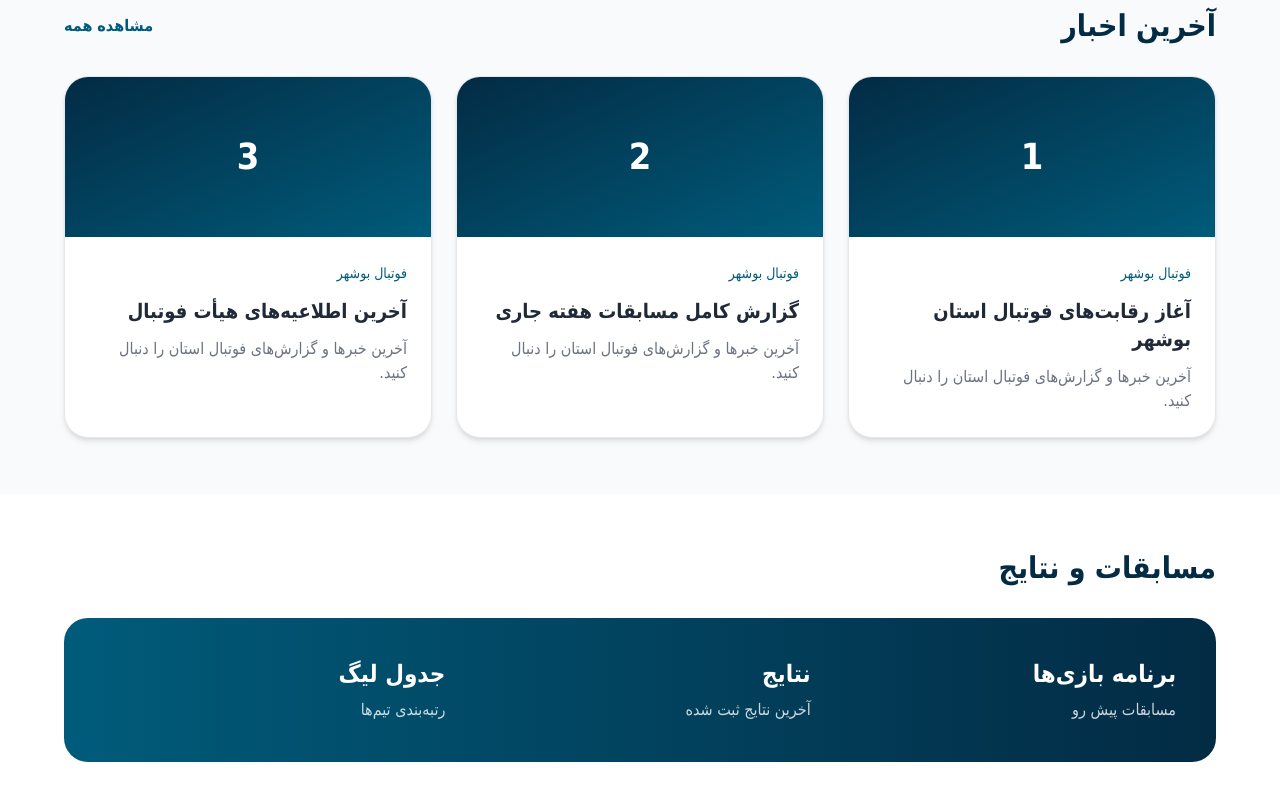
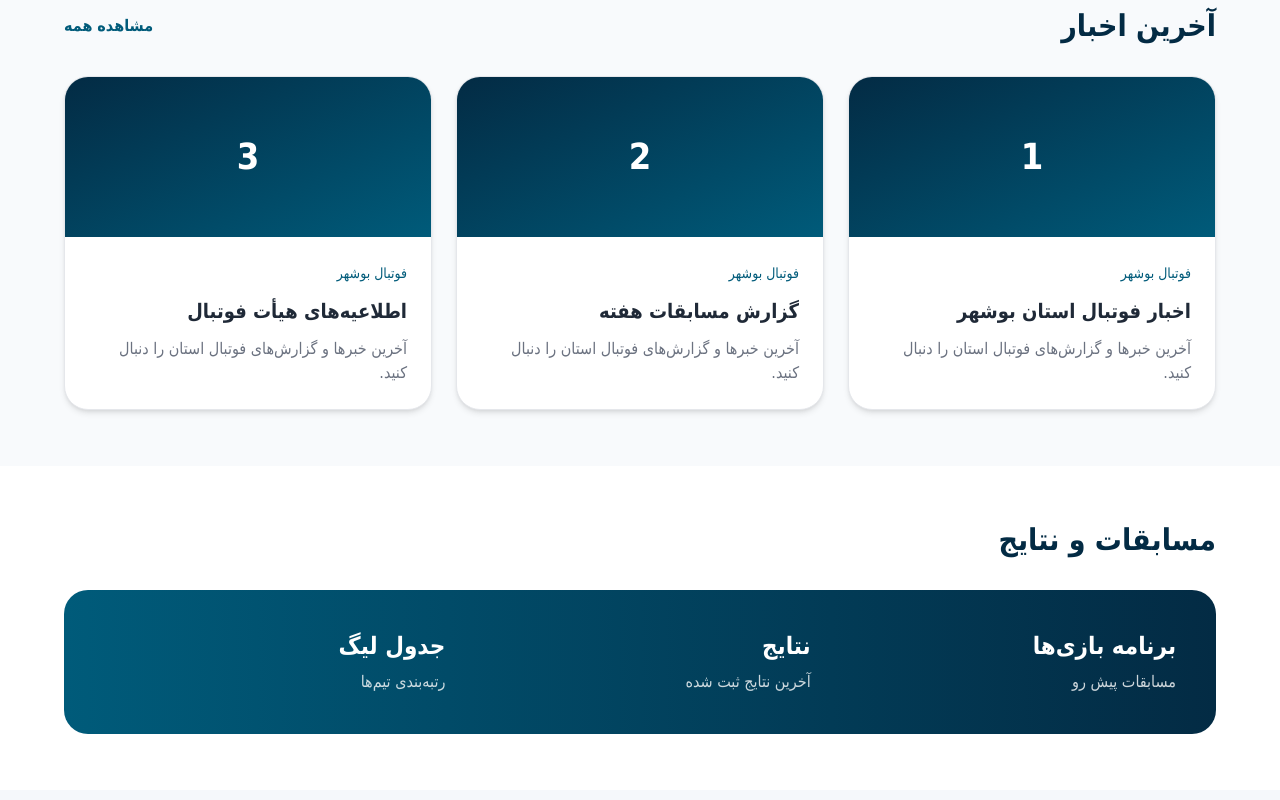
Before and after one commit to mdarzand0315-sys/football-bushehr-v2, a Next.js app: page / in a window 1280 px wide. Shown: the part 984-1784 px from the top of the page. Built offline with nearby package versions, Linux system fonts and the light colour scheme; no server answers; the database is empty.

Commit message:
Connect homepage news section to Supabase API

```diff
--- a/components/HomeSections.tsx
+++ b/components/HomeSections.tsx
@@ -1,9 +1,16 @@
+"use client";
+
+import { useEffect, useState } from "react";
+
 export default function HomeSections(){
-  const news = [
-    'آغاز رقابت‌های فوتبال استان بوشهر',
-    'گزارش کامل مسابقات هفته جاری',
-    'آخرین اطلاعیه‌های هیأت فوتبال'
-  ];
+  const [news, setNews] = useState<any[]>([]);
+
+  useEffect(() => {
+    fetch("/api/news")
+      .then((res) => res.json())
+      .then((data) => setNews(Array.isArray(data) ? data.slice(0,3) : []))
+      .catch(() => setNews([]));
+  }, []);
 
   return (
     <div className="bg-white text-right">
@@ -15,14 +22,14 @@ export default function HomeSections(){
           </div>
 
           <div className="grid md:grid-cols-3 gap-6">
-            {news.map((item,index)=>(
-              <article key={item} className="group rounded-3xl bg-white shadow-md overflow-hidden border hover:-translate-y-1 transition">
+            {(news.length ? news : [{title:"اخبار فوتبال استان بوشهر"},{title:"گزارش مسابقات هفته"},{title:"اطلاعیه‌های هیأت فوتبال"}]).map((item,index)=>(
+              <article key={index} className="rounded-3xl bg-white shadow-md overflow-hidden border hover:-translate-y-1 transition">
                 <div className="h-40 bg-gradient-to-br from-[#032B44] to-[#005B7A] flex items-center justify-center text-white text-4xl font-black">
                   {index + 1}
                 </div>
                 <div className="p-6">
                   <span className="text-sm text-[#005B7A]">فوتبال بوشهر</span>
-                  <h3 className="mt-3 font-black text-xl text-gray-800">{item}</h3>
+                  <h3 className="mt-3 font-black text-xl text-gray-800">{item.title || item.name}</h3>
                   <p className="mt-3 text-gray-500">آخرین خبرها و گزارش‌های فوتبال استان را دنبال کنید.</p>
                 </div>
               </article>
@@ -42,5 +49,5 @@ export default function HomeSections(){
         </div>
       </section>
     </div>
-  )
+  );
 }
```
